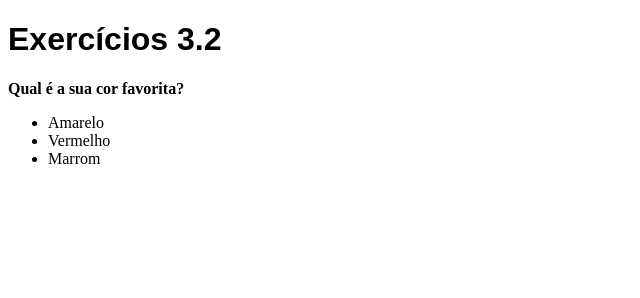
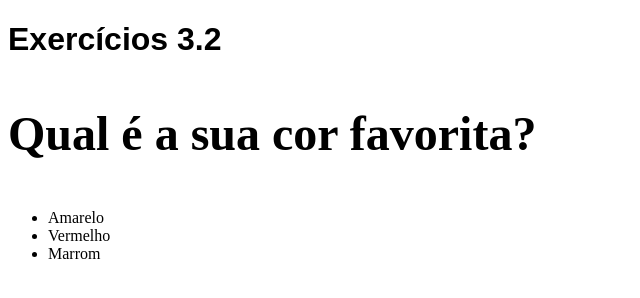
Before and after one commit to sergiomos/trybe-exercises, a plain HTML site: page bloco_3/dia_2/part_2.html in a window 1280 px wide. Shown: the whole page, without its empty margins (0-640 px from the left). Drawn offline with Linux system fonts and the light colour scheme.

Commit message:
aumentando o tamanho do paragrafo

```diff
--- a/bloco_3/dia_2/part_2.html
+++ b/bloco_3/dia_2/part_2.html
@@ -4,13 +4,20 @@
     <meta charset="UTF-8">
     <title>HTML</title>
     <style>
+      body {
+        font-size: 16px;
+      }
+
       h1 {
         font-family: sans-serif;
       }
 
       p {
         font-weight: 600;
+        font-size: 3em;
       }
+
+
 
     </style>
   </head>
```
